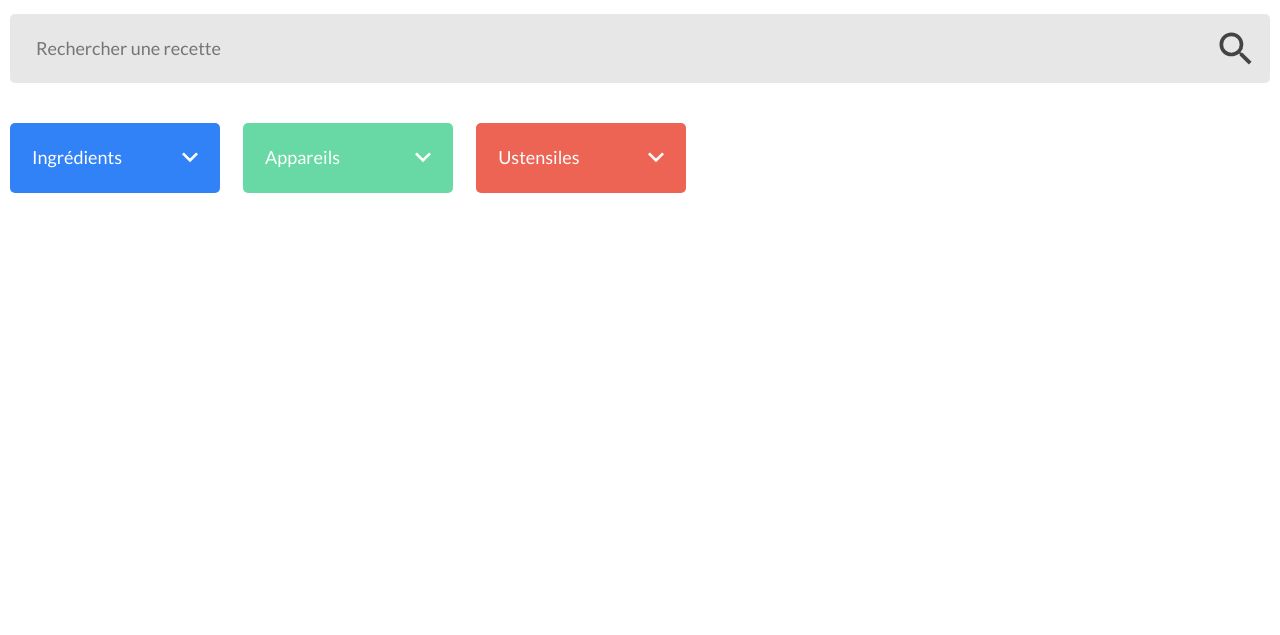
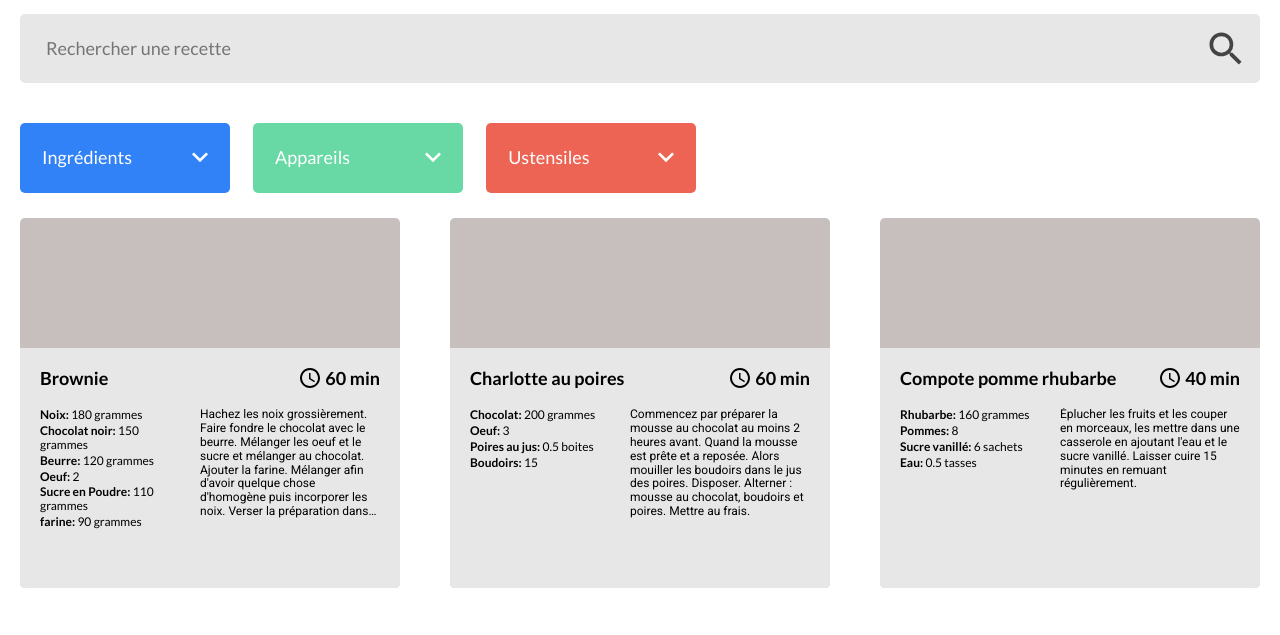
Before and after one commit to alexandre-jung/AlexandreJung_7_04022022, a website built with Vite: page src/index.html in a window 1280 px wide. Shown: the part 138-773 px from the top of the page. Built offline with nearby package versions, Linux system fonts and the light colour scheme.

Commit message:
:construction: add recipes

```diff
--- a/src/index.html
+++ b/src/index.html
@@ -118,7 +118,34 @@
         <span class="item" x:text="label" x:data-key="key" x:handle="handle" x:title="label"></span>
       </template>
 
-      <div id="recipes"></div>
+      <div id="recipes" class="recipes"></div>
+
+      <template id="recipe-template">
+        <div class="recipe">
+          <div class="recipe-body">
+            <div class="recipe-header">
+              <h2 x:text="name"></h2>
+              <div class="recipe-time">
+                <img src="/assets/img/stopwatch.svg" alt="" />
+                <span class="recipe-time-value" x:text="time"></span>
+              </div>
+            </div>
+            <div class="recipe-description">
+              <div class="recipe-ingredients" x:handle="ingredientsHandle"></div>
+              <div class="recipe-steps">
+                <div class="line-clamp" x:text="description"></div>
+              </div>
+            </div>
+          </div>
+        </div>
+      </template>
+
+      <template id="recipe-ingredient-template">
+        <span class="ingredient" x:handle="handle">
+          <span class="ingredient-name" x:text="ingredient"></span>
+          <span class="ingredient-quantity" x:text="quantity"></span>
+        </span>
+      </template>
     </main>
 
     <script type="module" src="/index.js"></script>
--- /dev/null
+++ b/src/js/components/Recipes.js
@@ -0,0 +1,25 @@
+import Template from 'js/utils/template';
+import recipes from 'mock/recipes';
+
+export default class RecipeList {
+  constructor() {
+    const recipeTemplate = new Template(document.querySelector('#recipe-template').content);
+    const ingredientTemplate = new Template(document.querySelector('#recipe-ingredient-template').content);
+    const recipeContainer = document.querySelector('#recipes');
+
+    recipes.sort(({ name: nameA }, { name: nameB }) => nameA.localeCompare(nameB));
+
+    recipes.forEach((recipe) => {
+      const [recipeElement, { ingredientsHandle }] = recipeTemplate.render(recipe);
+      recipeContainer.append(recipeElement);
+      recipe.ingredients.forEach(({ ingredient, quantity, unit }) => {
+        const [ingredientElement, { handle }] = ingredientTemplate.render({
+          ingredient,
+          quantity: `${quantity ? ` ${quantity}` : ''}${unit ? ` ${unit}` : ''}`,
+        });
+        if (quantity) handle.classList.add('has-quantity');
+        ingredientsHandle.append(ingredientElement);
+      });
+    });
+  }
+}
--- a/src/js/main.js
+++ b/src/js/main.js
@@ -1,6 +1,7 @@
 import SearchBar from 'js/components/SearchBar';
 import { Filter, FilterList } from 'js/components/Filter';
 import Dropdown from 'js/components/dropdown';
+import RecipeList from 'js/components/Recipes';
 import { getAllIngredients, getAllAppliances, getAllUtensils } from 'js/api';
 
 const search = new SearchBar();
@@ -42,3 +43,5 @@ utensilsDropdown.fill(
 ingredientsDropdown.onClick = (item) => filterList.add({ ...item, color: Filter.blue });
 appliancesDropdown.onClick = (item) => filterList.add({ ...item, color: Filter.green });
 utensilsDropdown.onClick = (item) => filterList.add({ ...item, color: Filter.red });
+
+const recipeList = new RecipeList();
--- a/src/mock/recipes.js
+++ b/src/mock/recipes.js
@@ -20,7 +20,7 @@ const recipes = [
       },
       {
         ingredient: 'Sucre',
-        quantite: 30,
+        quantity: 30,
         unit: 'grammes',
       },
       {
@@ -53,7 +53,7 @@ const recipes = [
       },
       {
         ingredient: 'Carotte',
-        quantite: 1,
+        quantity: 1,
       },
       {
         ingredient: 'Citron Vert',
--- a/src/scss/_base.scss
+++ b/src/scss/_base.scss
@@ -13,6 +13,7 @@ html {
 
 body {
   font-size: 1.6rem;
+  padding-bottom: 150px;
 }
 
 header {
--- a/src/scss/_components.scss
+++ b/src/scss/_components.scss
@@ -174,9 +174,7 @@
     color: white;
 
     .item {
-      // display: inline-block;
       min-width: 15rem;
-      // width: 31%;
       white-space: nowrap;
       flex: 0 0 33%;
       padding: 5px;
@@ -187,3 +185,96 @@
     }
   }
 }
+
+.recipes {
+  margin-top: 25px;
+}
+
+.recipe {
+  flex: 0 0 380px;
+  height: 370px;
+  border-radius: 5px;
+  overflow: hidden;
+  background: #c7bebe;
+  position: relative;
+  &-body {
+    margin-top: auto;
+    height: 240px;
+    position: absolute;
+    bottom: 0;
+    width: 100%;
+    padding: 20px;
+    background: #e7e7e7;
+    display: flex;
+    flex-flow: column nowrap;
+  }
+  &-header {
+    font-size: 1.8rem;
+    display: flex;
+    justify-content: space-between;
+    align-items: flex-start;
+    vertical-align: middle;
+    * {
+      display: inline-block;
+      margin: 0;
+      font-size: inherit;
+    }
+  }
+  &-time {
+    font-weight: bold;
+    white-space: nowrap;
+    margin-left: 30px;
+    position: relative;
+    img {
+      position: absolute;
+      top: 50%;
+      transform: translateY(-50%);
+      left: -20px;
+    }
+    &-value {
+      margin-left: 5px;
+      &::after {
+        content: ' min';
+      }
+    }
+  }
+  &-description {
+    display: flex;
+    justify-content: space-between;
+    align-items: stretch;
+    font-size: 1.2rem;
+    margin-top: 20px;
+    overflow: hidden;
+    * {
+      flex: 1 0 0;
+    }
+  }
+  &-ingredients {
+    display: flex;
+    flex-flow: column nowrap;
+    justify-content: flex-start;
+    .ingredient {
+      flex: 0 0;
+      + .ingredient {
+        margin-top: 2px;
+      }
+      &-name {
+        font-weight: bold;
+        &::after {
+          content: ':';
+          display: none;
+        }
+      }
+      &.has-quantity {
+        ::after {
+          display: inline;
+        }
+      }
+    }
+  }
+  &-steps {
+    font-family: $body-font;
+    flex: 1 0 40px;
+    margin-left: 20px;
+  }
+}
--- a/src/scss/_layout.scss
+++ b/src/scss/_layout.scss
@@ -1,5 +1,21 @@
 .container {
-  max-width: 1400px;
+  width: 1260px;
   margin: 0 auto;
   padding: 0 10px;
 }
+
+#recipes {
+  display: flex;
+  flex-flow: row wrap;
+  > * {
+    // Left margin on all elements except the first of each row.
+    margin-left: 50px;
+    &:nth-child(3n + 1) {
+      margin-left: 0;
+    }
+    // Top margin on all elements except the 3 first ones.
+    &:nth-child(1n + 4) {
+      margin-top: 50px;
+    }
+  }
+}
--- /dev/null
+++ b/src/scss/_utils.scss
@@ -0,0 +1,7 @@
+.line-clamp {
+  overflow: hidden;
+  display: -webkit-box;
+  -webkit-box-orient: vertical;
+  -webkit-line-clamp: 8;
+  font-family: inherit;
+}
--- a/src/scss/main.scss
+++ b/src/scss/main.scss
@@ -1,6 +1,7 @@
 @use 'vendor/normalize.css';
 @use 'vendor/improved-sr-only.css';
 @use 'base';
+@use 'utils';
 @use 'variables';
 @use 'layout';
 @use 'components';
```
